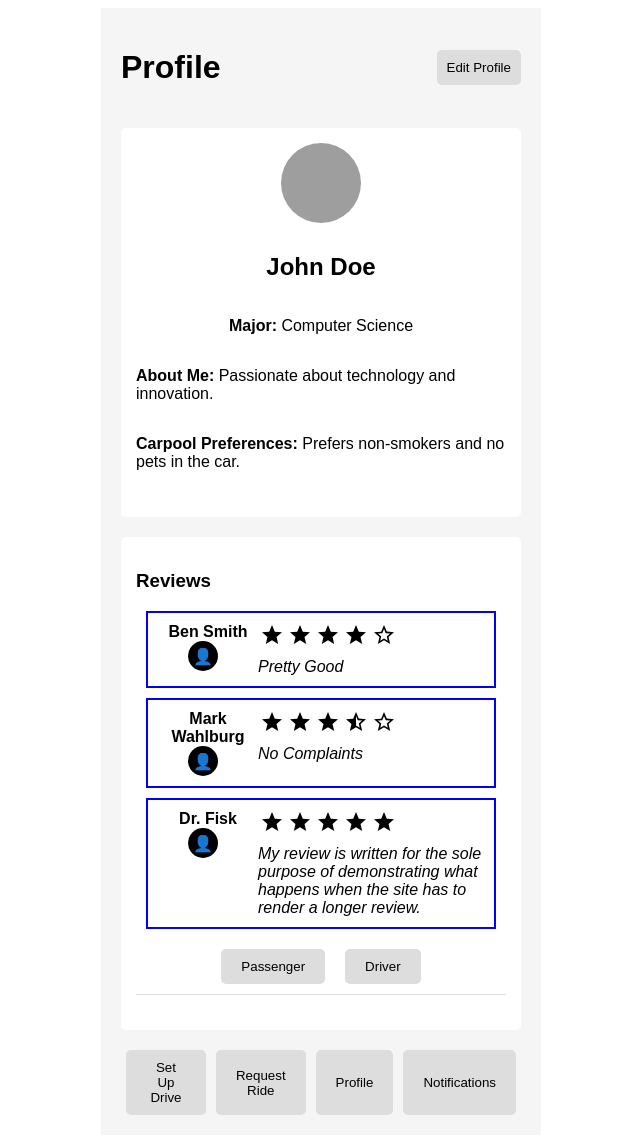
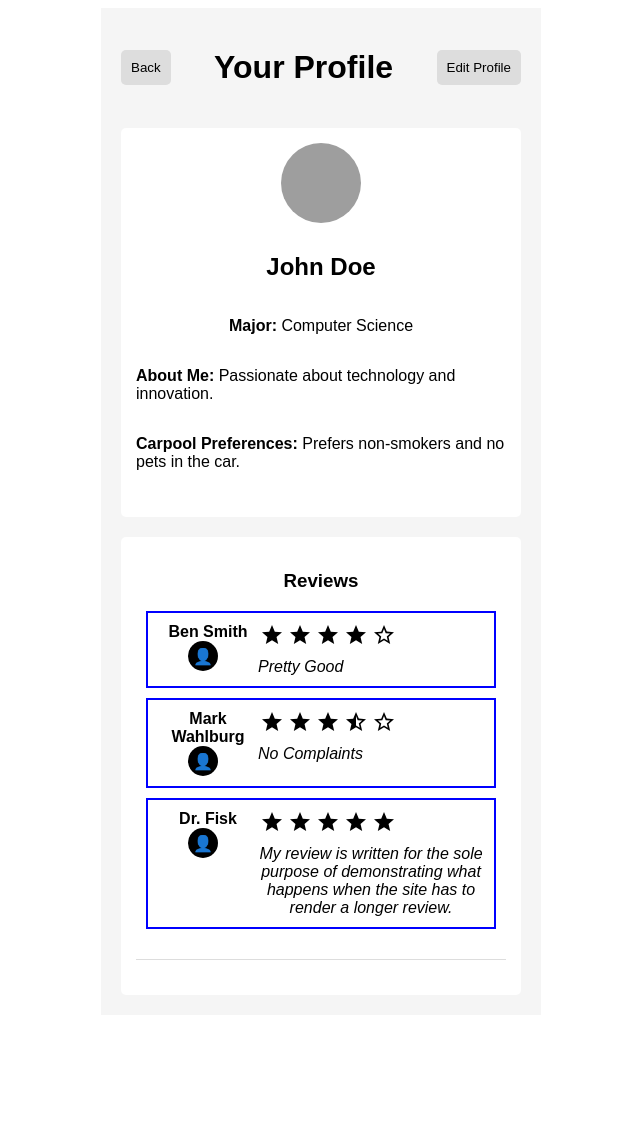
Before and after one commit to COS420-Fall23/Team-G, a React (Create React App) app: page /ProfilePage in a window 1280 px wide. Shown: the whole page, without its empty margins (319-959 px from the left). After the commit the page ends 1023 px from the top, so only its background shows below. Built offline with nearby package versions, Linux system fonts and the light colour scheme.

Commit message:
Updated ProfilePage.css

```diff
--- a/src/Home Dashboard/ProfilePage.css
+++ b/src/Home Dashboard/ProfilePage.css
@@ -22,13 +22,19 @@
     align-items: center;
     margin-bottom: 20px;
 }
-
+.back-button,
 .edit-profile-button {
     background-color: #ddd;
     border: none;
     border-radius: 5px;
     padding: 10px;
 }
+
+.back-button:hover,
+.edit-profile-button:hover {
+    background-color: #aaaaaabe; /* Change this to the desired hover color */
+}
+
 
 .user-section {
     background-color: #fff;
@@ -62,7 +68,9 @@
     border-bottom: 1px solid #DDD;
     padding-bottom: 10px;
     margin-bottom: 20px;
+    text-align: center;
 }
+
 
 .reviews-container {
     margin-bottom: 20px;
--- a/src/Home Dashboard/ProfilePage.jsx
+++ b/src/Home Dashboard/ProfilePage.jsx
@@ -1,6 +1,7 @@
 import React from 'react';
 import Review from './Review.jsx'
 import './ProfilePage.css';
+import { useNavigate } from 'react-router-dom';
 const UserInformation = {
   name: 'John Doe',
   major: 'Computer Science',
@@ -14,10 +15,15 @@ const UserInformation = {
 };
 
 const ProfilePage = () => {
+  const navigate = useNavigate();
+  const handleBackButtonClick = () => {
+    navigate('/dashboard')
+  };
   return (
     <div className="profile-page">
       <header className="header">
-        <h1>Profile</h1>
+        <button className="back-button" onClick={handleBackButtonClick}>Back</button>
+        <h1>Your Profile</h1>
         <button className="edit-profile-button">Edit Profile</button>
       </header>
 
@@ -46,18 +52,19 @@ const ProfilePage = () => {
             </div>
           )}
           <div className="carpool-preference-buttons">
-            <button className="passenger-button">Passenger</button>
-            <button className="driver-button">Driver</button>
           </div>
         </div>
       </section>
 
+      {/*
 <nav className="navigation">
     <button className="set-up-drive-button">Set Up Drive</button>
     <button className="request-ride-button">Request Ride</button>
     <button className="profile-button">Profile</button>
     <button className="notifications-button">Notifications</button>
 </nav>
+*/}
+
     </div>
   );
 };
```
Lines whose indentation alone changed are shown as unchanged.
